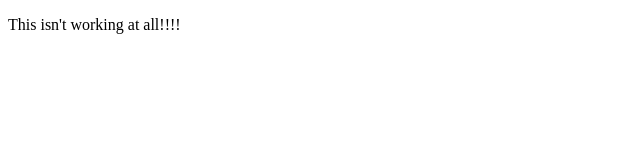
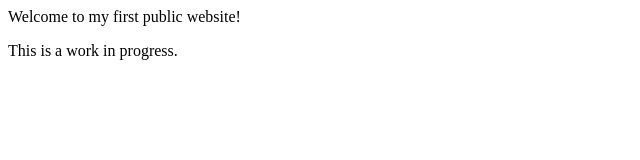
Before and after one commit to JusttttLuke/website, a plain HTML site: page index.html in a window 1280 px wide. Shown: the whole page, without its empty margins (0-640 px from the left). Drawn offline with Linux system fonts and the light colour scheme.

Commit message:
same as last time

```diff
--- a/index.html
+++ b/index.html
@@ -2,14 +2,29 @@
 <html>
 
 <head>
-    <!-- Information about the web page -->
-    <!--This is the comment tag-->
-    <title>GeeksforGeeks</title>
+<h>Welcome to my first public website!</h>
 </head>
 
 <body>
-    <!--Contents of the webpage-->
-    <p>This isn't working at all!!!!</p>
+    <p>This is a work in progress.</p>
 </body>
 
+
+
+
+
+
+
+
+
+
+
+
+
+
+
+
+
+
+
 </html>
```
